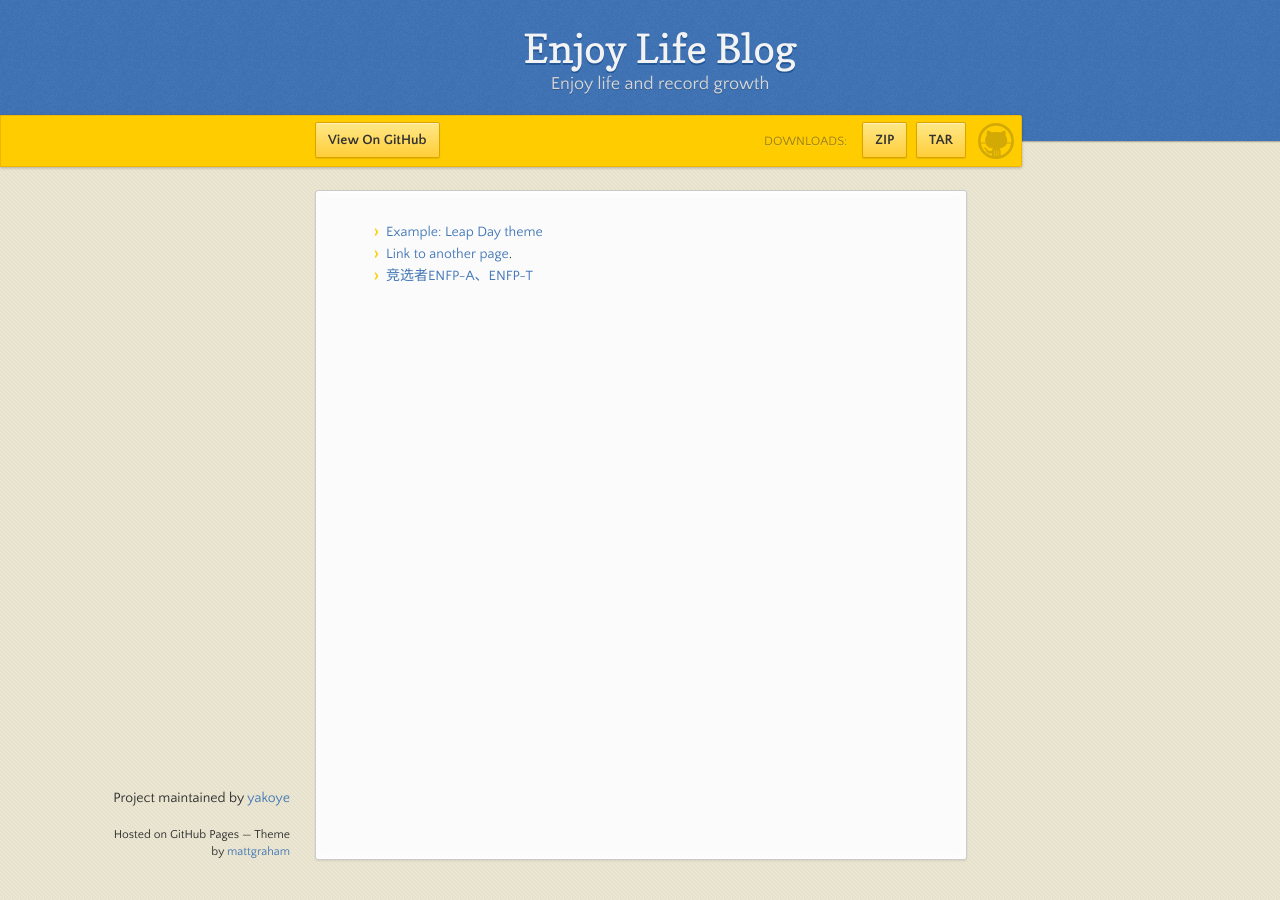
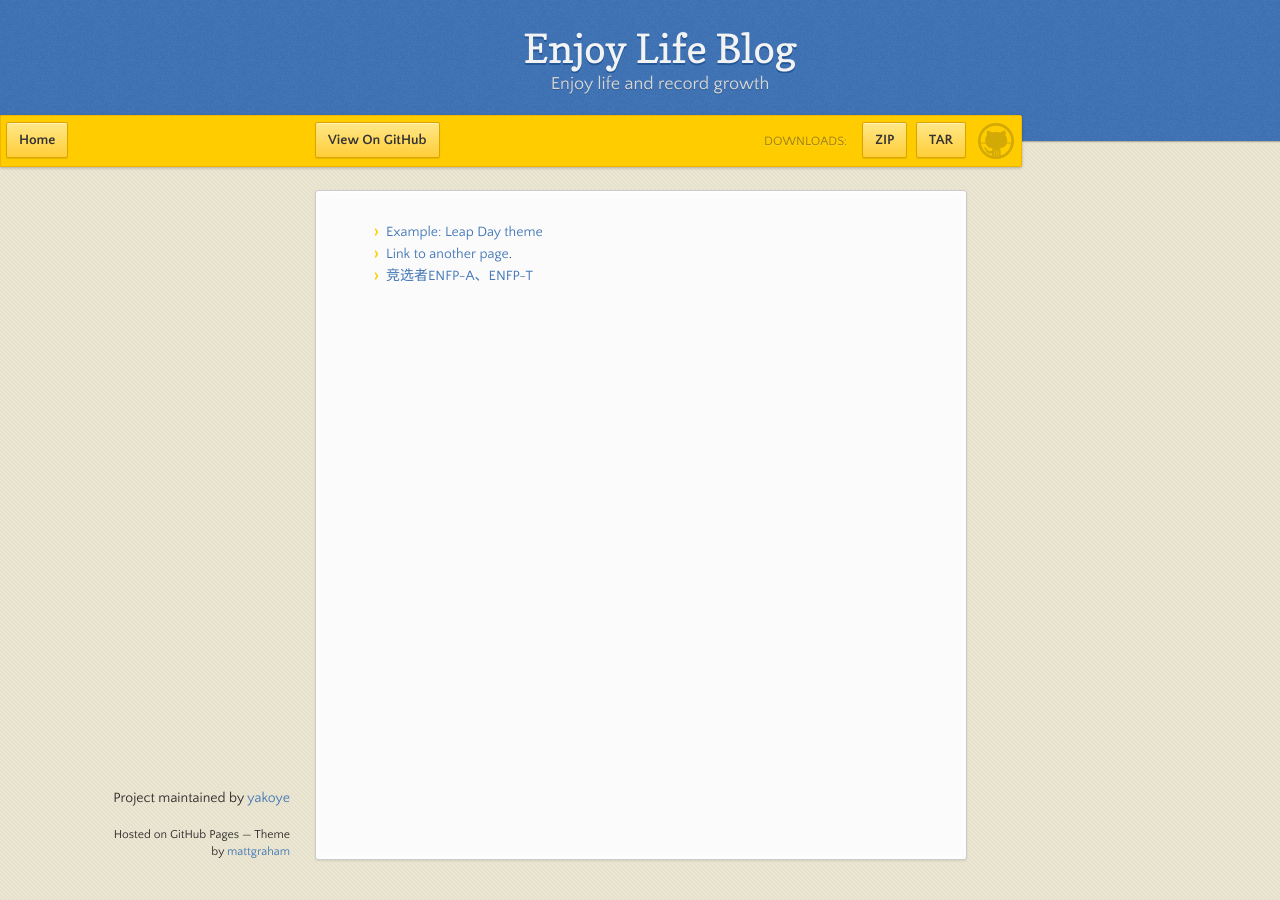
Before and after one commit to yakoye/enjoylife.github.io, a Jekyll site: the page built from index.md, in a window 1280 px wide. Built offline with Jekyll 4.4.1, drawn with Linux system fonts in a browser that asks for light colours.

Commit message:
update file

```diff
--- a/_layouts/default.html
+++ b/_layouts/default.html
@@ -26,6 +26,10 @@
         <span id="logo"></span>
 
         <a href="{{ site.github.repository_url }}" class="button fork"><strong>View On GitHub</strong></a>
+
+        <!-- 添加 Home 按钮 -->
+        <a href="/" class="button home"><strong>Home</strong></a>
+
         {% if site.show_downloads %}
           <div class="downloads">
             <span>Downloads:</span>
```
